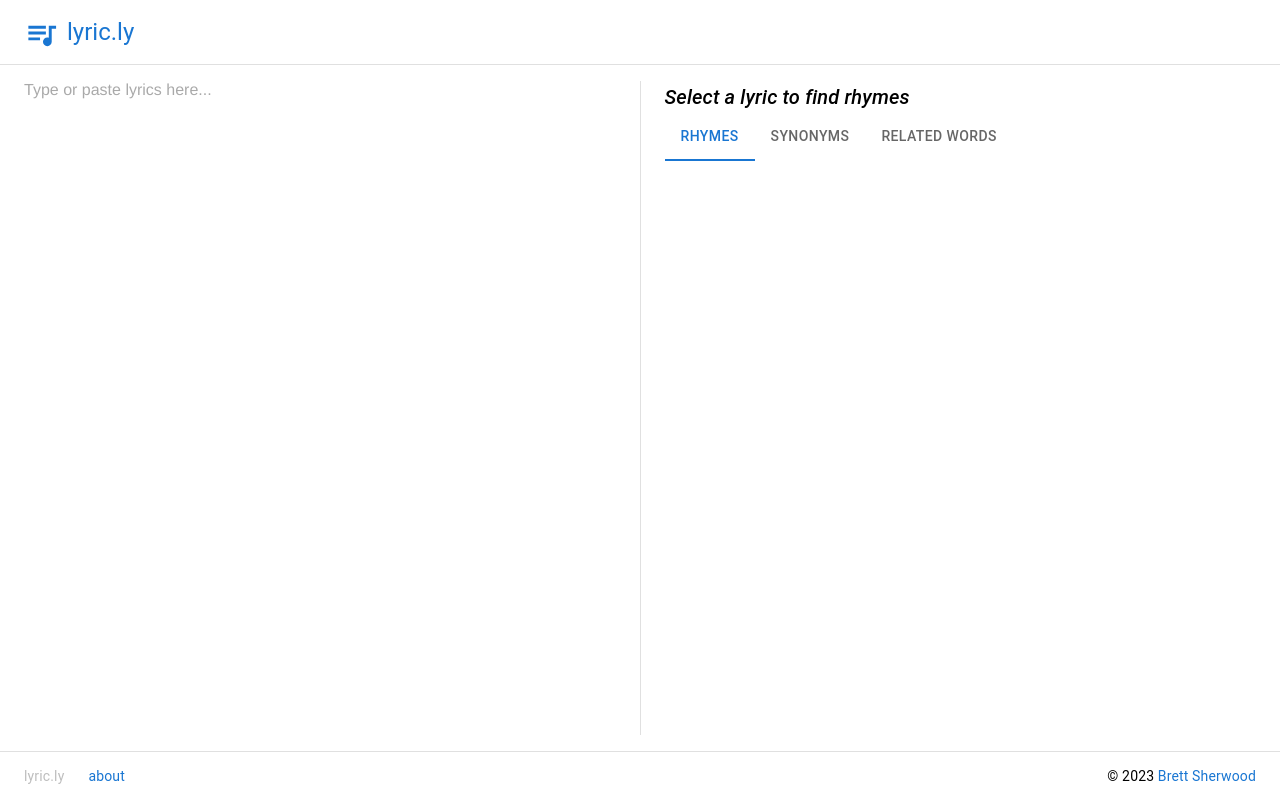
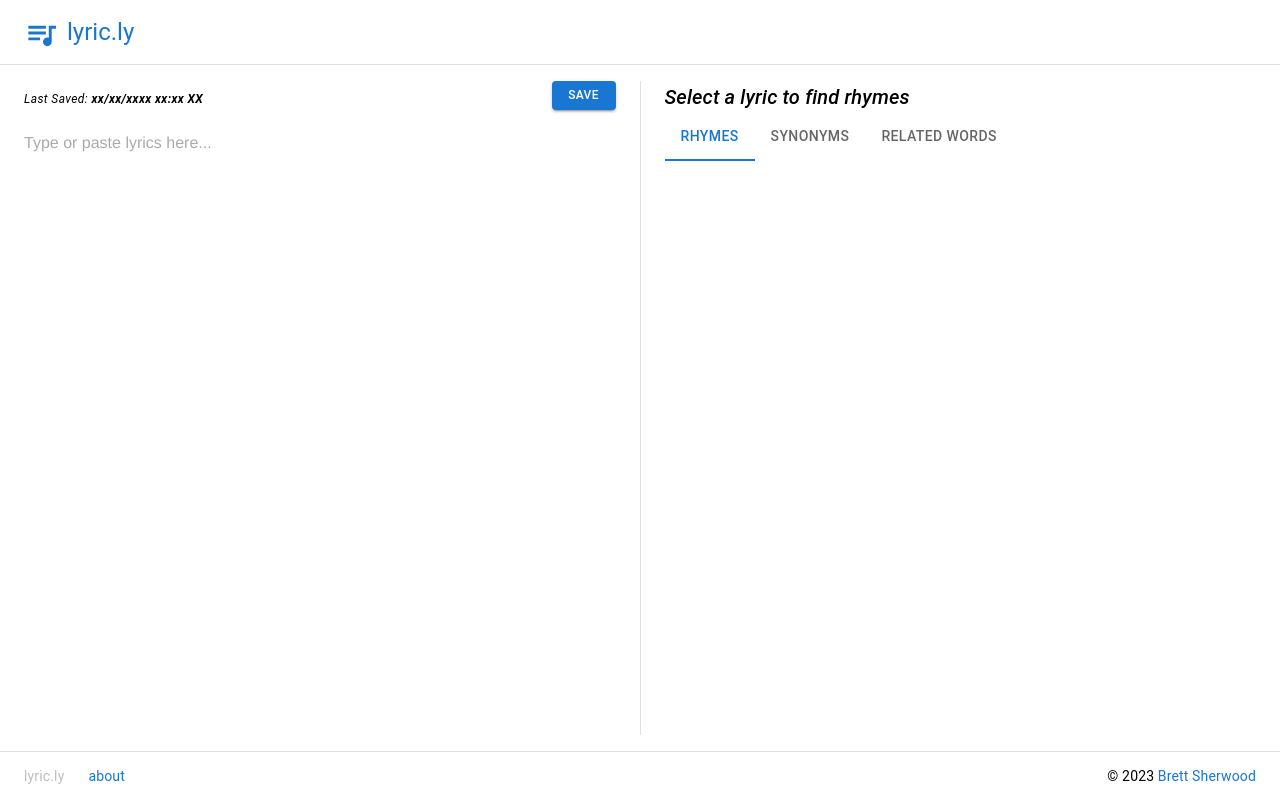
Before and after one commit to brettsherwood12/lyricly, a React app: page / in a window 1280 px wide. Built offline with nearby package versions, Linux system fonts and the light colour scheme.

Commit message:
save mostly working

```diff
--- a/src/components/Lyrics.tsx
+++ b/src/components/Lyrics.tsx
@@ -1,5 +1,5 @@
-import React, { useState, useMemo, useCallback } from 'react';
-import { Box } from '@mui/material';
+import React, { useState, useMemo, useCallback, useEffect } from 'react';
+import { Box, Button, Link, Typography } from '@mui/material';
 import { createEditor, Transforms } from 'slate';
 import { Slate, Editable, withReact } from 'slate-react';
 
@@ -22,7 +22,8 @@ declare module 'slate' {
   }
 }
 
-const PLACEHOLDER_TEXT = 'Type or paste lyrics here...';
+const EDITOR_PLACEHOLDER = 'Type or paste lyrics here...';
+const LAST_SAVED_PLACEHOLDER = 'xx/xx/xxxx xx:xx XX';
 
 const initialValue: Descendant[] = [
   {
@@ -39,10 +40,18 @@ const editorStyle = {
   maxHeight: `calc(100vh - ${heightDiff}px)`,
 };
 
+const boxSx = {
+  display: 'flex',
+  justifyContent: 'space-between',
+  alignItems: 'flex-end',
+  pb: 3,
+};
+
 export const Lyrics = () => {
   const editor = useMemo(() => withReact(createEditor()), []);
 
   const [editorValue, setEditorValue] = useState(initialValue);
+  const [lastSavedDateTime, setLastSavedDateTime] = useState<string>('');
 
   const renderElement = useCallback((props: RenderElementProps) => {
     const { children, element } = props;
@@ -148,11 +157,81 @@ export const Lyrics = () => {
     Transforms.insertNodes(editor, nodes);
   };
 
+  const handleSaveButtonClick = () => {
+    const now = Date.now();
+    const nowDateTime = new Date(now).toLocaleString([], {
+      year: 'numeric',
+      month: 'numeric',
+      day: 'numeric',
+      hour: '2-digit',
+      minute: '2-digit',
+    });
+
+    // use array so that multiple songs can be saved in future
+    const songs = [
+      {
+        saveDateTime: nowDateTime,
+        editorValue,
+      },
+    ];
+
+    localStorage.setItem('songs', JSON.stringify(songs));
+    setLastSavedDateTime(nowDateTime);
+  };
+
+  const handleDeleteButtonClick = () => {
+    localStorage.clear();
+    setLastSavedDateTime('');
+  };
+
+  useEffect(() => {
+    const json = localStorage.getItem('songs');
+
+    if (json) {
+      const songs = JSON.parse(json);
+      const song = songs[0];
+      const { saveDateTime, editorValue } = song;
+
+      Transforms.insertNodes(editor, editorValue);
+
+      setLastSavedDateTime(saveDateTime);
+    }
+  }, []);
+
   return (
     <Box sx={{ height: '100%' }}>
+      <Box sx={boxSx}>
+        <Box sx={{ display: 'flex' }}>
+          <Box mr={1}>
+            <Typography variant="caption" sx={{ fontStyle: 'italic' }}>
+              Last Saved:{' '}
+              <strong>{lastSavedDateTime ? lastSavedDateTime : LAST_SAVED_PLACEHOLDER}</strong>
+            </Typography>
+          </Box>
+          {!!lastSavedDateTime && (
+            <Box>
+              <Typography variant="body2">
+                <Link onClick={handleDeleteButtonClick} sx={{ color: 'red', cursor: 'pointer' }}>
+                  Delete
+                </Link>
+              </Typography>
+            </Box>
+          )}
+        </Box>
+        <Box>
+          <Button
+            variant="contained"
+            size="small"
+            onClick={handleSaveButtonClick}
+            sx={{ fontSize: '12px' }}
+          >
+            Save
+          </Button>
+        </Box>
+      </Box>
       <Slate editor={editor} value={editorValue} onChange={(value) => setEditorValue(value)}>
         <Editable
-          placeholder={PLACEHOLDER_TEXT}
+          placeholder={EDITOR_PLACEHOLDER}
           renderElement={renderElement}
           onKeyDown={handleKeyDown}
           onPaste={handlePaste}
```
